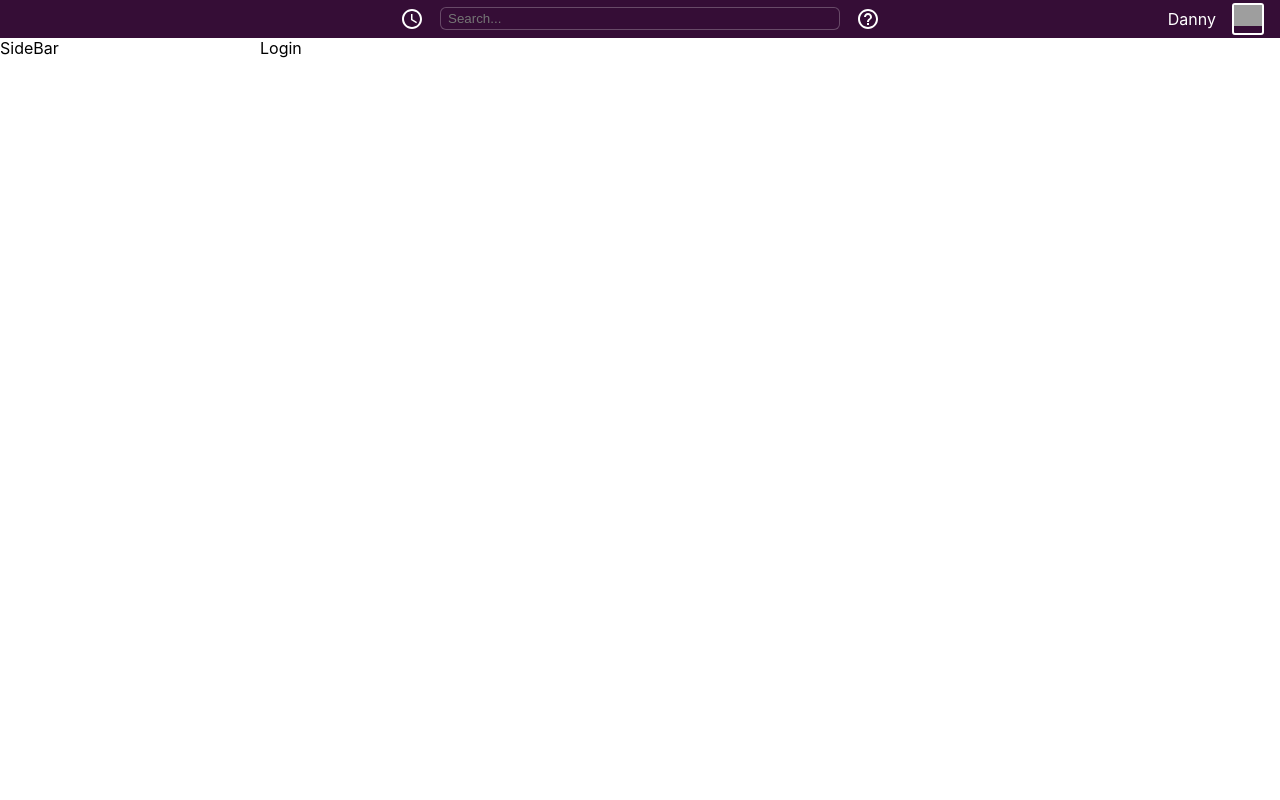
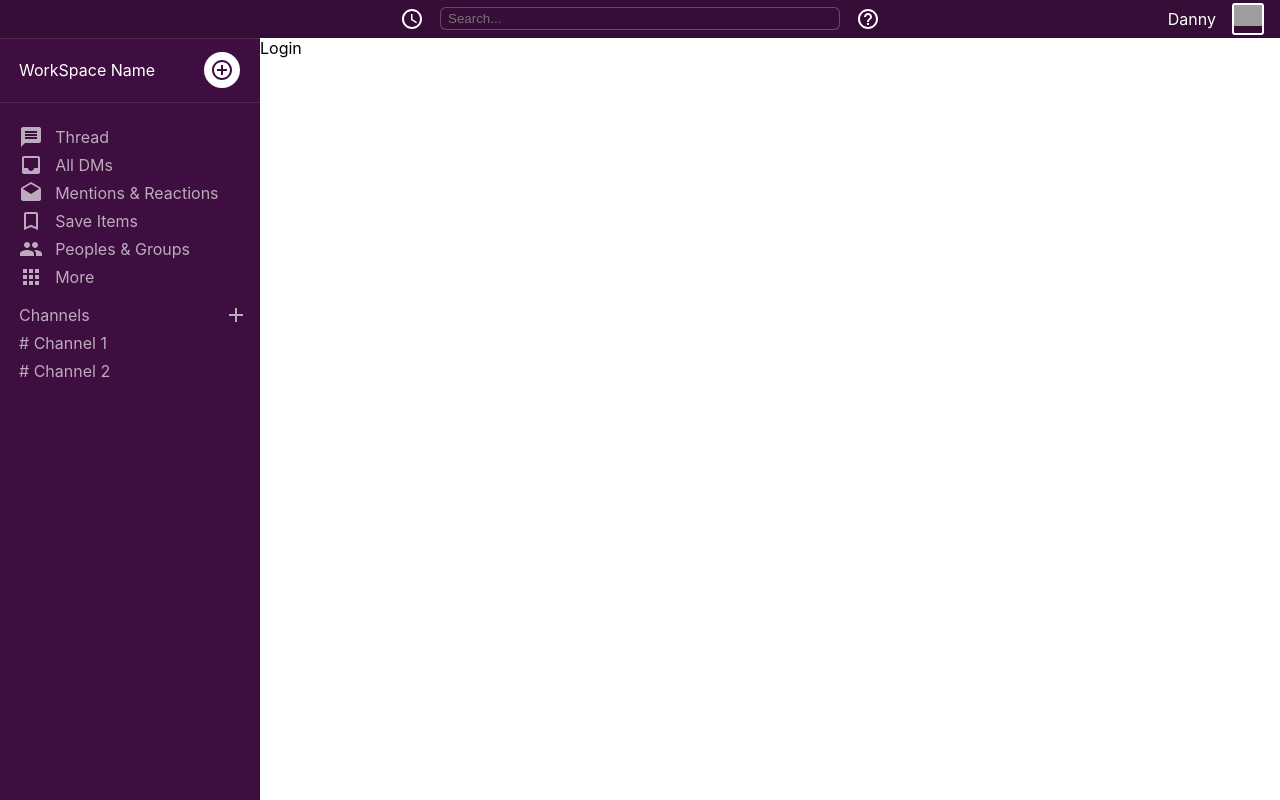
Before and after one commit to dsasse07/slack-clone, a React (Create React App) app: page / in a window 1280 px wide. Built offline with nearby package versions, Linux system fonts and the light colour scheme; grey boxes are pictures that could not be loaded.

Commit message:
Sidebar Layout Complete

```diff
--- a/src/components/Header.js
+++ b/src/components/Header.js
@@ -31,13 +31,13 @@
 export default Header
 
 const Container = styled.header`
+  align-items: center;
   background: #350d36;
+  box-shadow: 0 1px 0 0 rgba(255, 255, 255, 0.1);
   color: white;
   display: flex;
-  align-items: center;
-  width: 100%;
   justify-content: center;
-  position: relative
+  position: relative;
 `
 
 const Main = styled.div`
--- a/src/components/Sidebar.js
+++ b/src/components/Sidebar.js
@@ -1,11 +1,131 @@
 import React from 'react'
+import styled from 'styled-components'
+import AddCircleOutlineIcon from '@material-ui/icons/AddCircleOutline';
+import AddIcon from '@material-ui/icons/Add';
+import {sidebarItemsData} from '../data/SidebarData'
 
 function Sidebar() {
+
+  const sidebarItems = sidebarItemsData.map( ({icon, text}) => {
+    return(
+      <MainChannelItem>
+        {icon}
+        {text}
+      </MainChannelItem>
+    )
+  })
+
+
   return (
-    <aside>
-      SideBar
-    </aside>
+    <Container>
+      <WorkSpaceContainer>
+        <Name>
+          WorkSpace Name
+        </Name>
+        <NewMessage>
+          <AddCircleOutlineIcon/>
+        </NewMessage>
+      </WorkSpaceContainer>
+      <MainChannels>
+        {sidebarItems}
+      </MainChannels>
+      <ChannelsContainer>
+        <NewChannelContainer>
+          <div>
+            Channels
+          </div>
+          <AddIcon/>
+        </NewChannelContainer>
+        <ChannelsList>
+          <Channel>
+            # Channel 1
+          </Channel>
+          <Channel>
+            # Channel 2
+          </Channel>
+
+        </ChannelsList>
+      </ChannelsContainer>
+    </Container>
   )
 }
 
 export default Sidebar
+
+const Container = styled.aside`
+  background: #3f0e40;
+`
+
+const WorkSpaceContainer = styled.div`
+  align-items: center;
+  border-bottom: 1px solid #532753;
+  color: white;
+  display: flex;
+  height: 64px;
+  justify-content: space-between;
+  padding-left: 19px;
+`
+const Name = styled.div`
+
+`
+
+const NewMessage = styled.div`
+  align-items: center;
+  background: white;
+  border-radius: 50%;
+  color: #3f0e40;
+  display: flex;
+  fill: #3f0e40;
+  height: 36px;
+  justify-content: center;
+  margin-right: 20px;
+  width: 36px;
+  cursor: pointer;
+`
+const MainChannels = styled.section`
+  padding-top: 20px;
+`
+
+const MainChannelItem = styled.div`
+  align-items: center;
+  color: rgb(188, 171, 188);
+  cursor: pointer;
+  display: grid;
+  grid-template-columns: 15% auto;
+  height: 28px;
+  padding-left: 19px;
+
+  :hover{
+    background: #350D36
+  }
+`
+
+const ChannelsContainer = styled.section`
+  color: rgb(188,171,188);
+  margin-top: 10px;
+  `
+
+const NewChannelContainer = styled.div`
+  align-items: center;
+  display: flex;
+  height: 28px;
+  justify-content: space-between;
+  padding-left: 19px;
+  padding-right: 12px;
+`
+
+const ChannelsList = styled.section`
+
+`
+
+const Channel = styled.div`
+  height: 28px;
+  display: flex;
+  align-items: center;
+  padding-left: 19px;
+  cursor: pointer;
+
+  :hover{
+    background: #350D36
+  }
+`
--- /dev/null
+++ b/src/data/SidebarData.js
@@ -0,0 +1,34 @@
+import MessageIcon from '@material-ui/icons/Message';
+import InboxIcon from '@material-ui/icons/Inbox';
+import DraftsIcon from '@material-ui/icons/Drafts';
+import BookmarkBorderIcon from '@material-ui/icons/BookmarkBorder';
+import PeopleIcon from '@material-ui/icons/People';
+import AppsIcon from '@material-ui/icons/Apps';
+import Apps from '@material-ui/icons/Apps';
+
+export const sidebarItemsData = [
+  {
+    icon: <MessageIcon/>,
+    text: "Thread"
+  },
+  {
+    icon: <InboxIcon/>,
+    text: "All DMs"
+  },
+  {
+    icon: <DraftsIcon/>,
+    text: "Mentions & Reactions"
+  },
+  {
+    icon: <BookmarkBorderIcon/>,
+    text: "Save Items"
+  },
+  {
+    icon: <PeopleIcon/>,
+    text: "Peoples & Groups"
+  },
+  {
+    icon: <AppsIcon/>,
+    text: "More"
+  }
+]
```
